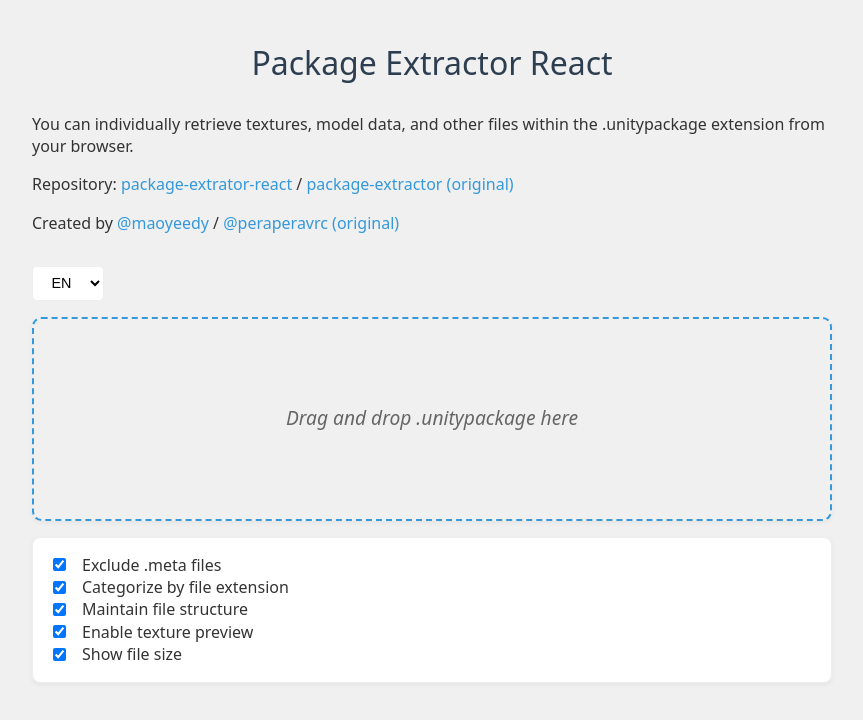
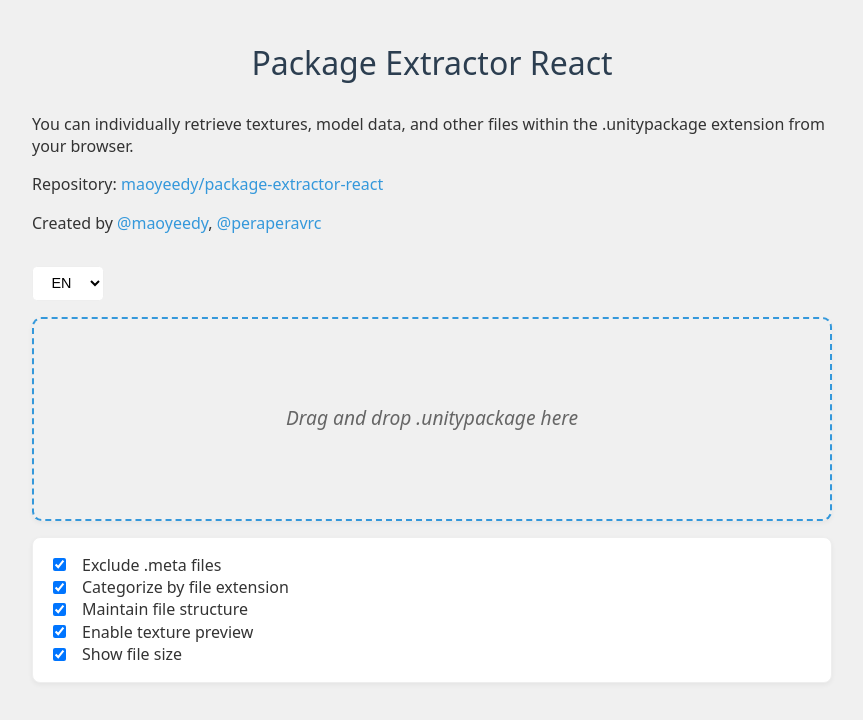
Before and after one commit to Maoyeedy/package-extrator-react, a React (Vite) app: page / in a window 1280 px wide. Shown: the top 720 px of the page, without its empty margins (208-1071 px from the left). Built offline with nearby package versions, Linux system fonts and the light colour scheme.

Commit message:
Update Author info

```diff
--- a/src/components/Header.tsx
+++ b/src/components/Header.tsx
@@ -12,20 +12,20 @@ export function Header({ t }: HeaderProps) {
       <p>
         {t('repository')}{' '}
         <a
-          href="https://github.com/Maoyeedy/package-extrator-react"
+          href="https://github.com/maoyeedy/package-extractor-react"
           target="_blank"
           rel="noopener noreferrer"
         >
-          package-extrator-react
+          maoyeedy/package-extractor-react
         </a>
-        {' / '}
+        {/* {' / '}
         <a
           href="https://github.com/peraperavrc/package-extractor"
           target="_blank"
           rel="noopener noreferrer"
         >
           package-extractor (original)
-        </a>
+        </a> */}
       </p>
       <p>
         {t('creator')}{' '}
@@ -36,13 +36,13 @@ export function Header({ t }: HeaderProps) {
         >
           @maoyeedy
         </a>
-        {' / '}
+        {', '}
         <a
           href="https://x.com/peraperavrc"
           target="_blank"
           rel="noopener noreferrer"
         >
-          @peraperavrc (original)
+          @peraperavrc
         </a>
       </p>
     </header>
```
